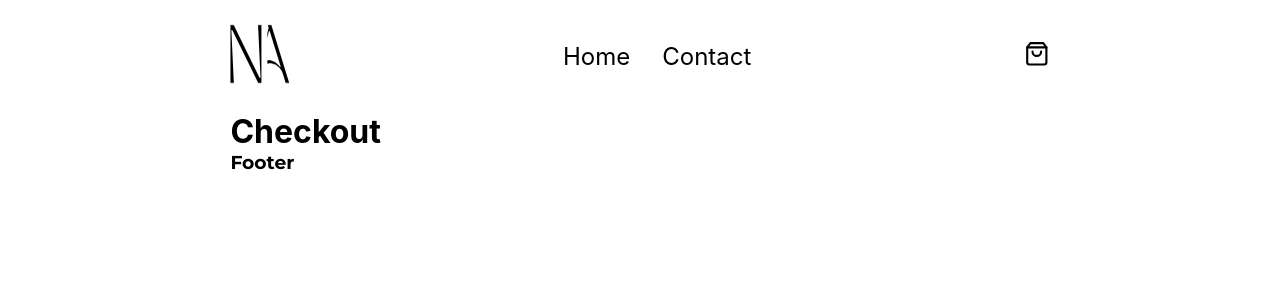
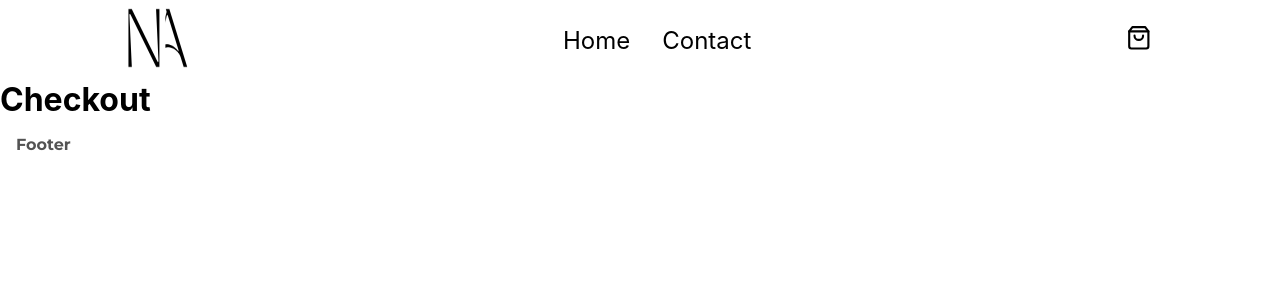
Before and after one commit to vegardlekve/nova, a React (Create React App) app: page /checkout in a window 1280 px wide. Shown: the top 300 px of the page. Built offline with nearby package versions, Linux system fonts and the light colour scheme.

Commit message:
Fetching and styling data

```diff
--- a/src/Styles/GlobalStyles.js
+++ b/src/Styles/GlobalStyles.js
@@ -10,11 +10,9 @@ const GlobalStyle = createGlobalStyle`
 
 html,
 body {
-    margin: 0rem 10%;
     min-height: 100vh;
     display: flex;
     flex-direction: column;
-    //background: #f1f1f1;
     --primary: #2d2d2d;
     --secondary: #535353;
     font-family: -apple-system, BlinkMacSystemFont, 'Segoe UI', Roboto, Oxygen, Ubuntu, Cantarell, 'Open Sans', 'Helvetica Neue', sans-serif, 'Montserrat';
@@ -22,17 +20,36 @@ body {
 
 main {
     min-height: 100vh;
+    background: #f1f1f1;
+}
+
+h2 {
+    font-size: 1.2rem;
+    color: var(--primary);
+    padding: 1.5rem;
 }
 
 h3 {
     font-family: 'Montserrat';
+    font-size: 1rem;
+    color: var(--secondary);
+    padding: 1rem;
+}
+
+a {
+    color: inherit;
+    text-decoration: none;
+}
+
+p {
+    line-height: 150%;
 }
 
 button{
+    all: unset;
     font-weight: bold;
     font-size: 1.1rem;
     cursor: pointer;
-    padding: 1rem 2rem;
 }
 `;
 
--- /dev/null
+++ b/src/components/card/index.jsx
@@ -0,0 +1,41 @@
+import React from "react";
+//Styles
+import styled from "styled-components";
+
+export default function Card({ product }) {
+    const { title, discountedPrice, imageUrl } = product;
+
+    return (
+        <StyledCard>
+            <div>
+                <img src={imageUrl} alt={title} />
+            </div>
+            <h2>{title}</h2>
+            <div>
+                <h3>{discountedPrice}</h3>
+            </div>
+            <button>View Product</button>
+        </StyledCard>
+    );
+}
+
+const StyledCard = styled.div`
+    position: relative;
+    display: flex;
+    flex-direction: column;
+    min-height: 25vh;
+    box-shadow: 0px 5px 30px rgba(0, 0, 0, 0.2);
+    text-align: center;
+    border-radius: 1rem;
+
+    img {
+        width: 100%;
+        height: 400px;
+        object-fit: cover;
+    }
+
+    button {
+        color: white;
+        background-color: darkslateblue;
+    }
+`;
--- a/src/components/header/index.jsx
+++ b/src/components/header/index.jsx
@@ -25,7 +25,7 @@ const StyledHeader = styled.header`
     display: flex;
     justify-content: space-between;
     align-items: center;
-    margin: 1rem 0;
+    margin: 0rem 10%;
 
     img {
         width: 60px;
--- a/src/hooks/DataSetup.jsx
+++ b/src/hooks/DataSetup.jsx
@@ -1,7 +1,7 @@
 import React, { useState, useEffect } from "react";
 
 export default function DataSetup(url) {
-    const [data, setData] = useState(null);
+    const [data, setData] = useState([]);
     const [isLoading, SetIsLoading] = useState(false);
     const [isError, SetIsError] = useState(false);
 
--- a/src/pages/home/index.jsx
+++ b/src/pages/home/index.jsx
@@ -1,4 +1,6 @@
 import React from "react";
+//Components
+import Card from "../../components/card";
 //Hooks
 import DataSetup from "../../hooks/DataSetup";
 //Styles
@@ -16,12 +18,40 @@ export default function Home() {
         return <div>Error</div>;
     }
 
-    console.log(data);
+    const products = data;
+
     return (
         <main>
             <div>
-                <h1>Home</h1>
+                <Banner>
+                    <img src={require("../../assets/home.png")} alt="banner" />
+                </Banner>
+                <Gallery>
+                    {products.map((product) => (
+                        <Card key={product.id} product={product} />
+                    ))}
+                </Gallery>
             </div>
         </main>
     );
 }
+
+const Gallery = styled.div`
+    display: grid;
+    grid-template-columns: repeat(auto-fit, minmax(15rem, 1fr));
+    grid-column-gap: 2rem;
+    grid-row-gap: 4rem;
+    margin: 0rem 10%;
+`;
+
+const Banner = styled.div`
+    display: flex;
+    justify-content: center;
+    background-color: #ace8e4;
+    margin: 1rem 0rem 3rem 0rem;
+
+    img {
+        width: 100%;
+        margin: 0rem 10%;
+    }
+`;
```
Also changed, not shown: src/assets/home.png (added).
